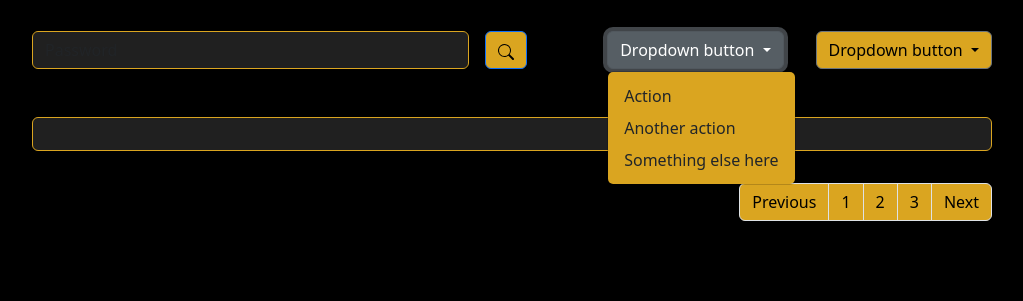
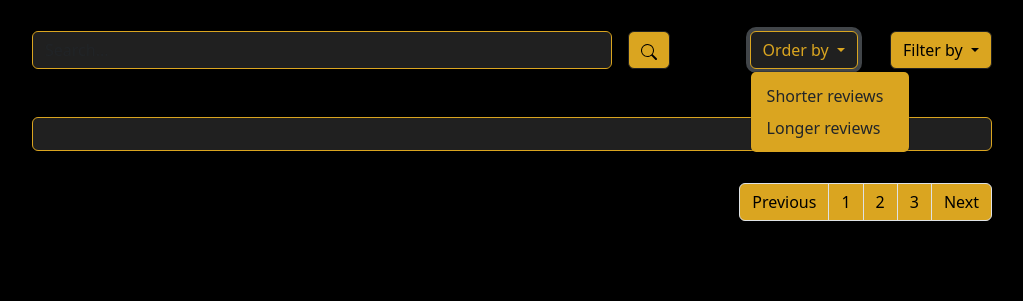
Before and after one commit to francescob25/ProgettoBigData, a Flask app: template templates/index.html in a window 1280 px wide, after a click on "Order by". Shown: the part 961-1262 px from the top of the page, without its empty margins (128-1151 px from the left). Run offline with Flask 2, Linux system fonts and the light colour scheme; the template is opened without the code that fills it, so the values that code supplies are empty; parts of the project's set-up code (start-up, migrations or seed data) failed here and were passed over.

Commit message:
modified function "getPositive()" in "app.py" add functions "getNegative()", "orderByShorterReviews()", "orderByLongerReviews()" in "app.py" modified items' name in dropdown "Filter by" and "Order by" in "index.html"

```diff
--- a/app.py
+++ b/app.py
@@ -4,16 +4,80 @@ import main
 # istruzioni terminale per avviare il progetto
 # set FLASK_APP=app
 # set FLASK_ENV=development
-# flask run
+# flask --app app.py --debug run
 
 app = Flask(__name__)
 
-@app.route('/positive')
-def getPositive():
-    positive=main.filterByPositive(main.reviews).take(6)
-    return render_template('index.html', reviews = positive)
+currentReviews = main.reviews
+filteredByPositive = False
+filteredByNegative = False
+orderedByShorter = False
+orderedByLonger = False
 
 @app.route('/')
 def index():
-    reviews=main.reviews.take(6)
-    return render_template('index.html', reviews = reviews)
+    global currentReviews, filteredByPositive, filteredByNegative, orderedByShorter, orderedByLonger
+    filteredByPositive = False
+    filteredByNegative = False
+    orderedByShorter = False
+    orderedByLonger = False
+    currentReviews = main.reviews
+    return render_template('index.html', reviews=currentReviews.take(6))
+
+@app.route('/positive')
+def getPositive():
+    global currentReviews, filteredByPositive, filteredByNegative, orderedByShorter, orderedByLonger
+    if (not filteredByPositive):
+        currentReviews = main.filterByPositive(main.reviews)
+    else:
+        currentReviews = main.reviews
+    filteredByPositive = not filteredByPositive
+    filteredByNegative = False
+    # controlliamo se era stato effettuato l'ordinamento precedentemente
+    if (orderedByShorter):
+        currentReviews = main.orderByShortReviews(currentReviews)
+    elif (orderedByLonger):
+        currentReviews = main.orderByLongReviews(currentReviews)
+    return render_template('index.html', reviews=currentReviews.take(6))
+
+@app.route('/negative')
+def getNegative():
+    global currentReviews, filteredByNegative, filteredByPositive, orderedByShorter, orderedByLonger
+    if (not filteredByNegative):
+        currentReviews = main.filterByNegative(main.reviews)
+    else:
+        currentReviews = main.reviews
+    filteredByNegative = not filteredByNegative
+    filteredByPositive = False
+    # controlliamo se era stato effettuato l'ordinamento precedentemente
+    if (orderedByShorter):
+        currentReviews = main.orderByShortReviews(currentReviews)
+    elif (orderedByLonger):
+        currentReviews = main.orderByLongReviews(currentReviews)
+    return render_template('index.html', reviews=currentReviews.take(6))
+
+@app.route('/shorter')
+def orderByShorterReviews():
+    global currentReviews, orderedByShorter, orderedByLonger, filteredByPositive, filteredByNegative
+    if (not orderedByShorter):
+        currentReviews = main.orderByShortReviews(currentReviews)
+    else:
+        if (filteredByPositive): currentReviews = main.filterByPositive(main.reviews)
+        elif (filteredByNegative): currentReviews = main.filterByNegative(main.reviews)
+        else: currentReviews = main.reviews
+    orderedByShorter = not orderedByShorter
+    orderedByLonger = False
+    return render_template('index.html', reviews=currentReviews.take(6))
+
+@app.route('/longer')
+def orderByLongerReviews():
+    global currentReviews, orderedByLonger, orderedByShorter, filteredByPositive, filteredByNegative
+    if (not orderedByLonger):
+        currentReviews = main.orderByLongReviews(currentReviews)
+    else:
+        if (filteredByPositive): currentReviews = main.filterByPositive(main.reviews)
+        elif (filteredByNegative): currentReviews = main.filterByNegative(main.reviews)
+        else: currentReviews = main.reviews
+    orderedByLonger = not orderedByLonger
+    orderedByShorter = False
+    return render_template('index.html', reviews=currentReviews.take(6))
--- a/main.py
+++ b/main.py
@@ -41,10 +41,10 @@ def filterByNegative(reviews):
 ####################### RECENSIONI PIU LUNGHE/CORTE ############################
 
 def orderByLongReviews(reviews):
-    return reviews.sortBy(lambda x: len(x[0]), False).map(lambda x: x[0])
+    return reviews.sortBy(lambda x: len(x[0]), False)
 
 def orderByShortReviews(reviews):
-    return reviews.sortBy(lambda x: len(x[0]), True).map(lambda x: x[0])
+    return reviews.sortBy(lambda x: len(x[0]), True)
 
 ############################ PAROLE CHE SI RIPETONO PIU VOLTE ############################
 
--- a/static/styles/index.css
+++ b/static/styles/index.css
@@ -29,7 +29,7 @@
     background-color: #ff797d;
 }
 
-.button1-settings{
+.button1-settings {
     height: 41px;
     width: 100px;
     background-color: transparent;
@@ -41,7 +41,7 @@
 
 }
 
-.button2-settings{
+.button2-settings {
     height: 41px;
     width: 200px;
     background-color: transparent;
@@ -59,7 +59,7 @@ nav {
     overflow: hidden;
 }
 
-.nav-pagination{
+.nav-pagination {
     float: right;
     margin-right: 10rem;
     margin-bottom: 4rem;
@@ -70,47 +70,60 @@ nav {
     color: black;
 }
 
-.search{
+.search {
     display: flex;
     flex-direction: row;
     justify-content: flex-end;
     padding-top: 2rem;
     padding-left: 10rem;
     padding-right: 10rem;
-
 }
 
-.btn{
+.btn {
+    background-color: goldenrod;
+    color: black;
+    border-color: #202020;
+}
+
+.btn:hover {
+    background-color: #202020;
+    color: goldenrod;
+    border-color: goldenrod;
+}
+
+.btn:focus {
+    background-color: #202020;
+    color: goldenrod;
+    border-color: goldenrod;
+}
+
+.dropdown-menu {
     background-color: goldenrod;
     color: black;
 }
 
-.dropdown-menu{
-    background-color: goldenrod;
-    color: black;
+.dropdown-item:hover {
+    background-color: #202020;
+    color: goldenrod;
 }
 
-dropdown-item:hover{
-    background-color: #888888;
-
-}
-
-
-form{
-    flex: auto;
-    /*margin-left: 10rem !important;*/
-}
-
-.input-search{
+form {
     flex: auto;
 }
 
-.dd-order{
+.input-search {
+    flex: auto;
+}
+
+.dd-order {
     margin-left: 5rem !important;
     margin-right: 2rem;
 }
-.form-control{
+.form-control {
     background-color: #202020;
-    color: goldenrod !important;
     border-color: goldenrod;
 }
+
+.search-label {
+    color: goldenrod;
+}
--- a/templates/index.html
+++ b/templates/index.html
@@ -11,14 +11,14 @@
 <body style="background-color:black;">
 <nav class="navbar bg-warning" data-bs-theme="warning">
     <div class="container-fluid">
-        <a class="navbar-brand" href="#">
+        <a class="navbar-brand" href="/">
             <img src="https://studentiunical-my.sharepoint.com/:i:/r/personal/grcmrc99t22g273f_studenti_unical_it/Documents/bigdataproject/Immagini%20Progetto/Logo.png?csf=1&web=1&e=VGKSoD"
                  alt="Logo" width="40" height="30"
                  class="d-inline-block align-text-top">
             IMDb Movie Reviews
         </a>
         <div style="float:right;">
-            <a href="http://127.0.0.1:5000/positive">
+            <a href="#">
                 <button class="button1-settings">STATS</button>
             </a>
             <button class="button2-settings">PREDICT SENTIMENT</button>
@@ -33,10 +33,9 @@
 <div class="search">
 
     <form class="row g-3">
-
         <div class="col-auto input-search">
-            <label for="inputPassword2" class="visually-hidden">Password</label>
-            <input type="password" class="form-control" id="inputPassword2" placeholder="Password">
+            <label for="inputPassword2" class="visually-hidden">Search...</label>
+            <input type="search" class="form-control" id="inputPassword2" placeholder="Search...">
         </div>
         <div class="col-auto">
             <button type="submit" class="btn btn-primary mb-3">
@@ -47,26 +46,38 @@
             </button>
         </div>
     </form>
-
+<!--
+    <select class="form-select" aria-label="Default select example">
+        <option selected>All reviews</option>
+        <optgroup label="Sentiment">
+            <option value="1">Positive</option>
+            <option value="2">Negative</option>
+        </optgroup>
+        <optgroup label="Spoilers">
+            <option value="3">With spoilers</option>
+            <option value="4">Without spoilers</option>
+        </optgroup>
+    </select>
+-->
     <div class="dropdown dd-order">
         <button class="btn btn-secondary dropdown-toggle" type="button" data-bs-toggle="dropdown" aria-expanded="false">
-            Dropdown button
+            Order by
         </button>
         <ul class="dropdown-menu">
-            <li><a class="dropdown-item" href="#">Action</a></li>
-            <li><a class="dropdown-item" href="#">Another action</a></li>
-            <li><a class="dropdown-item" href="#">Something else here</a></li>
+            <li><a class="dropdown-item" href="/shorter">Shorter reviews</a></li>
+            <li><a class="dropdown-item" href="/longer">Longer reviews</a></li>
         </ul>
     </div>
 
     <div class="dropdown">
         <button class="btn btn-secondary dropdown-toggle" type="button" data-bs-toggle="dropdown" aria-expanded="false">
-            Dropdown button
+            Filter by
         </button>
         <ul class="dropdown-menu">
-            <li><a class="dropdown-item" href="#">Action</a></li>
-            <li><a class="dropdown-item" href="#">Another action</a></li>
-            <li><a class="dropdown-item" href="#">Something else here</a></li>
+            <li><a class="dropdown-item" href="/positive">Positive reviews</a></li>
+            <li><a class="dropdown-item" href="/negative">Negative reviews</a></li>
+            <li><a class="dropdown-item" href="#">With spoilers</a></li>
+            <li><a class="dropdown-item" href="#">Without spoilers</a></li>
         </ul>
     </div>
 
```
